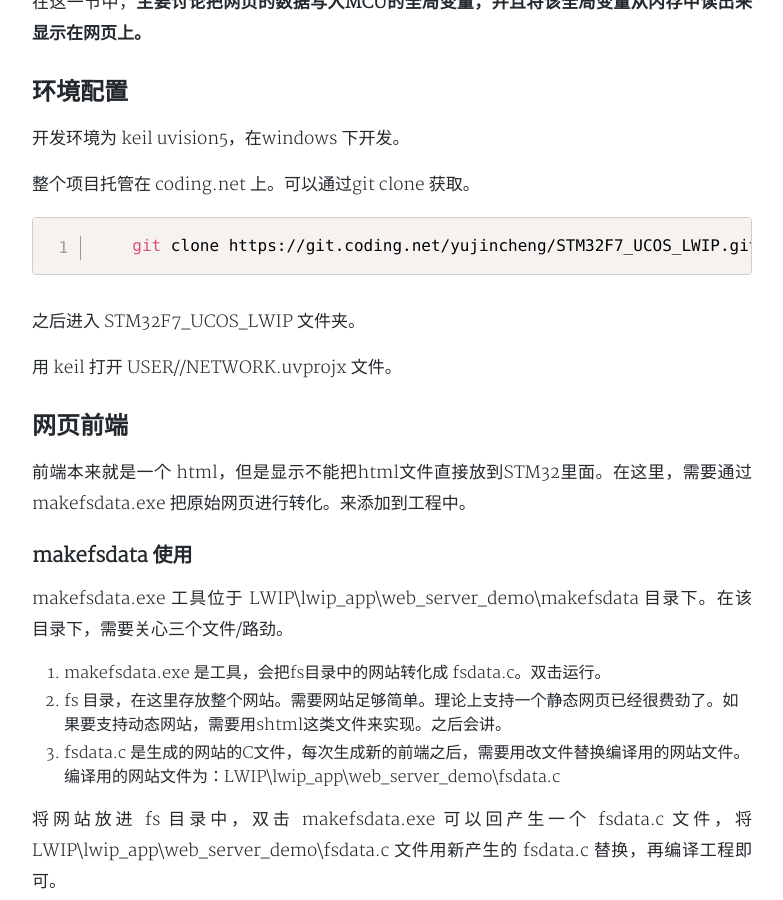
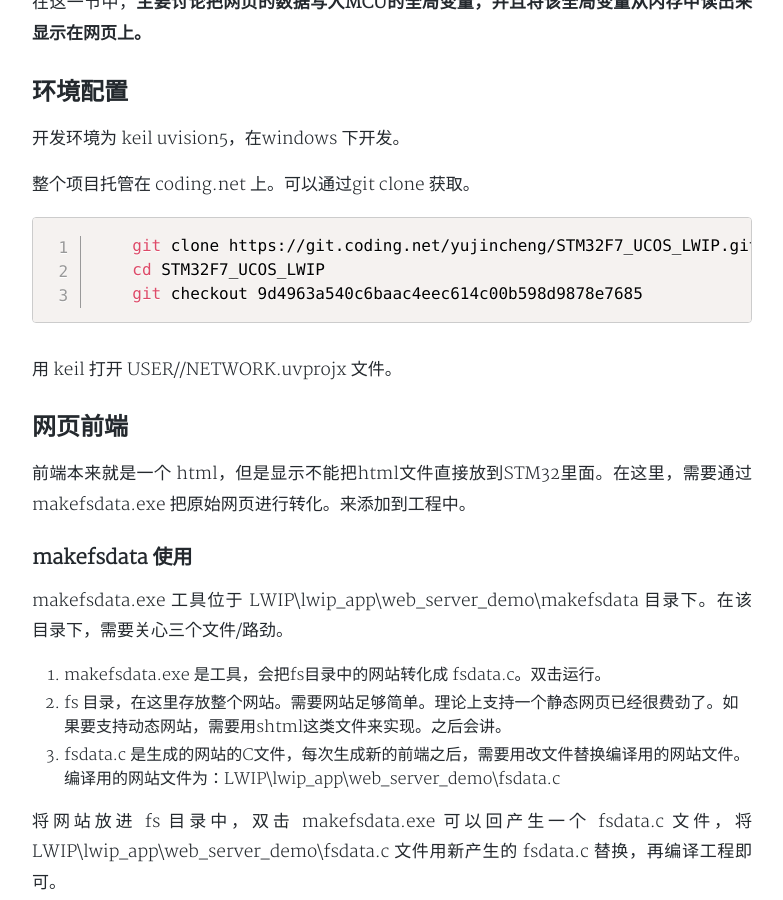
Before and after one commit to zoeyuchao/zoeyuchao.github.io, a Jekyll site: the page built from _posts/2018-08-03-WebserverOnSTM32.md, in a window 1280 px wide and 900 px high, scrolled down 724 px. Shown: the whole window, without its empty margins (248-1031 px from the left). Built offline with Jekyll 4.4.1, drawn with Linux system fonts in a browser that asks for light colours; nearby versions of some CDN libraries; comment, search, counter and statistics services are not loaded; a style sheet for code colours, icons or effects is not loaded.

Commit message:
lwip log

````diff
--- a/_posts/2018-08-03-WebserverOnSTM32.md
+++ b/_posts/2018-08-03-WebserverOnSTM32.md
@@ -23,9 +23,9 @@ tags: 嵌入式
 
 ```shell
     git clone https://git.coding.net/yujincheng/STM32F7_UCOS_LWIP.git
+    cd STM32F7_UCOS_LWIP
+    git checkout 9d4963a540c6baac4eec614c00b598d9878e7685
 ```
-
-之后进入 STM32F7_UCOS_LWIP 文件夹。
 
 用 keil 打开 USER//NETWORK.uvprojx 文件。
 
````
